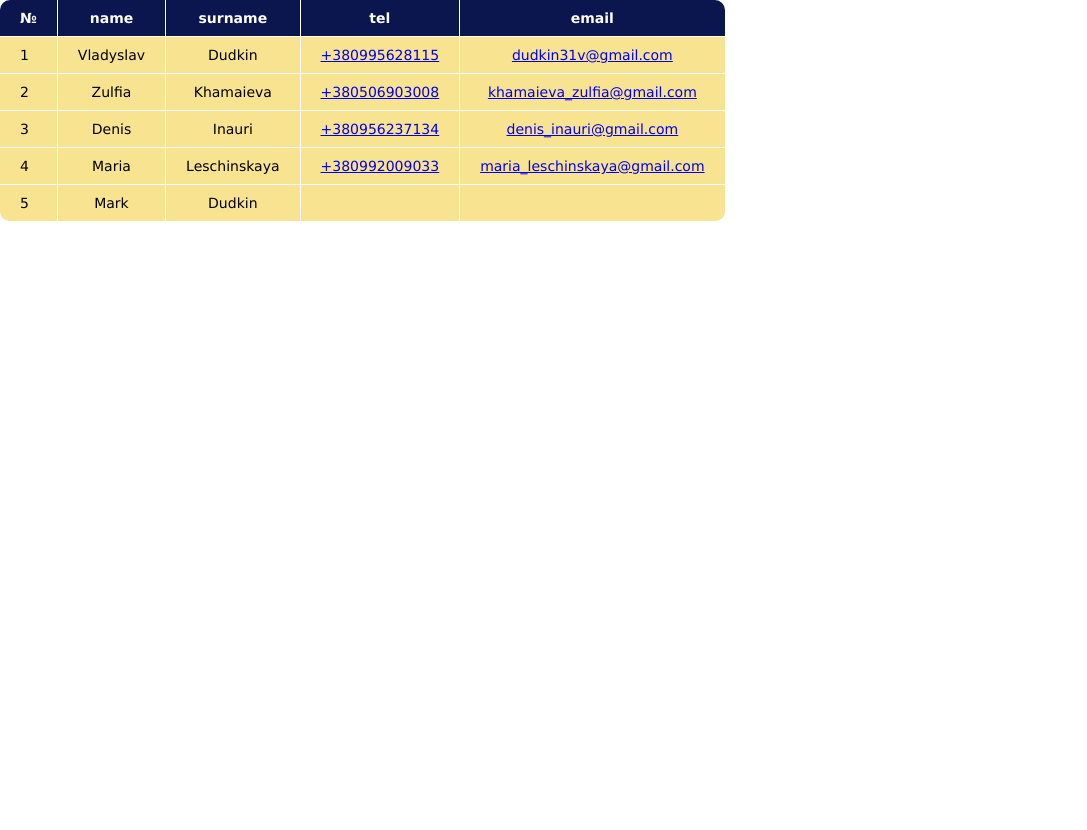
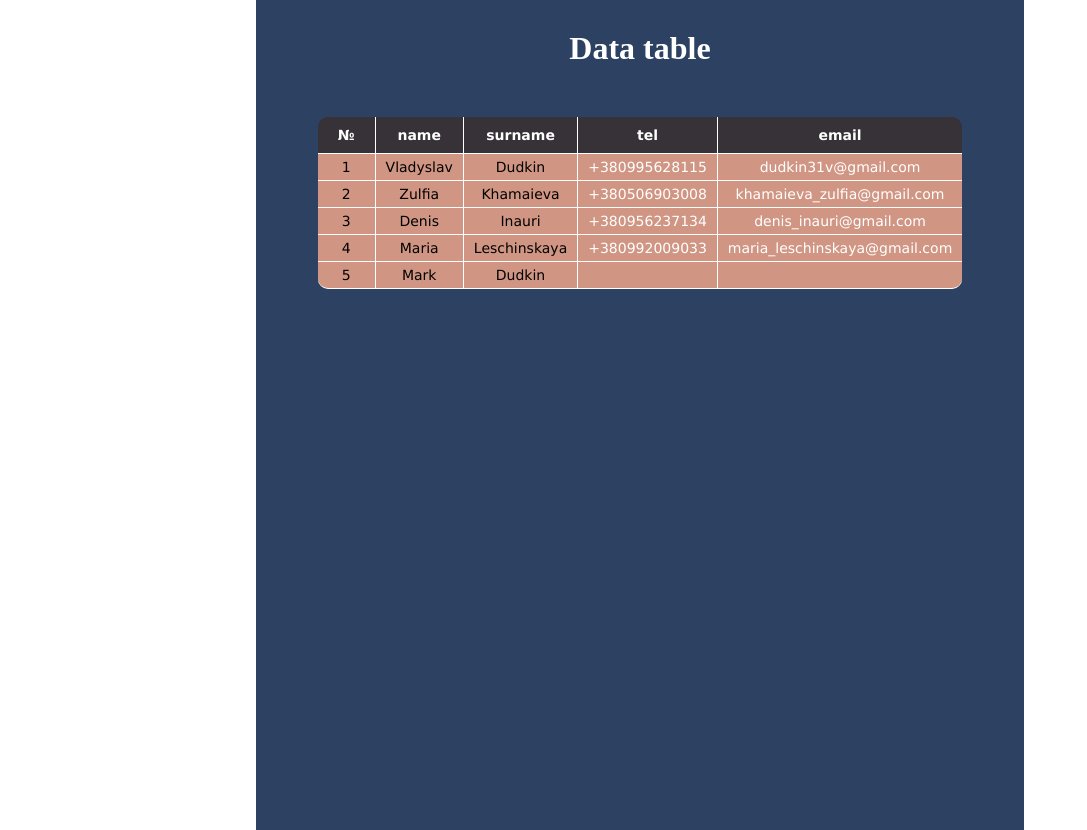
Before and after one commit to dudkin-v/data-table, a React (Create React App) app: page / in a window 1280 px wide. Shown: the whole page, without its empty margins (0-1087 px from the left). Before the commit the page ends 800 px from the top, so only its background shows below. Built offline with nearby package versions, Linux system fonts and the light colour scheme.

Commit message:
changed the styling of the app

```diff
--- a/src/App.js
+++ b/src/App.js
@@ -5,7 +5,10 @@ import './App.styles.css';
 
 const App = () => {
   return (
+    <div className='app'>
+      <h1 className='app-heading'>Data table</h1>
     <Table data={data}/>
+    </div>
   );
 }
 
--- a/src/App.styles.css
+++ b/src/App.styles.css
@@ -0,0 +1,15 @@
+.app {
+    display: flex;
+    flex-direction: column;
+    align-items: center;
+    width: 768px;
+    height: 100vh;
+    padding-top: 30px;
+
+    background-color: #2D4262;
+}
+
+.app-heading {
+    color: white;
+    font-size: 32px;
+}
--- a/src/components/Table/Table.styles.css
+++ b/src/components/Table/Table.styles.css
@@ -1,4 +1,5 @@
 table {
+    padding-top: 50px;
     font-family: "Lucida Sans Unicode", "Lucida Grande", Sans-Serif;
     font-size: 14px;
     border-radius: 10px;
@@ -7,7 +8,7 @@ table {
     }
 
     th {
-    background: #0c164e;
+    background: #363237;
     color: white;
     padding: 10px 20px;
     }
@@ -16,10 +17,6 @@ table {
     border-style: solid;
     border-width: 0 1px 1px 0;
     border-color: white;
-    }
-
-    th:first-child, td:first-child {
-    text-align: left;
     }
 
     th:first-child {
@@ -32,8 +29,8 @@ table {
     }
 
     td {
-    padding: 10px 20px;
-    background: #F8E391;
+    padding: 5px 10px;
+    background: #D09683;
     }
 
     tr:last-child td:first-child {
@@ -47,3 +44,12 @@ table {
     tr td:last-child {
     border-right: none;
     }
+
+    td > a {
+        color: white;
+        text-decoration: none;
+    }
+
+    td > a:hover {
+        color: #2D4262;
+    }
--- a/src/index.css
+++ b/src/index.css
@@ -1,5 +1,9 @@
 * {
   margin: 0;
   padding: 0;
-  text-align: center;
 }
+
+body, html {
+  display: flex;
+  justify-content: center;
+}
```
